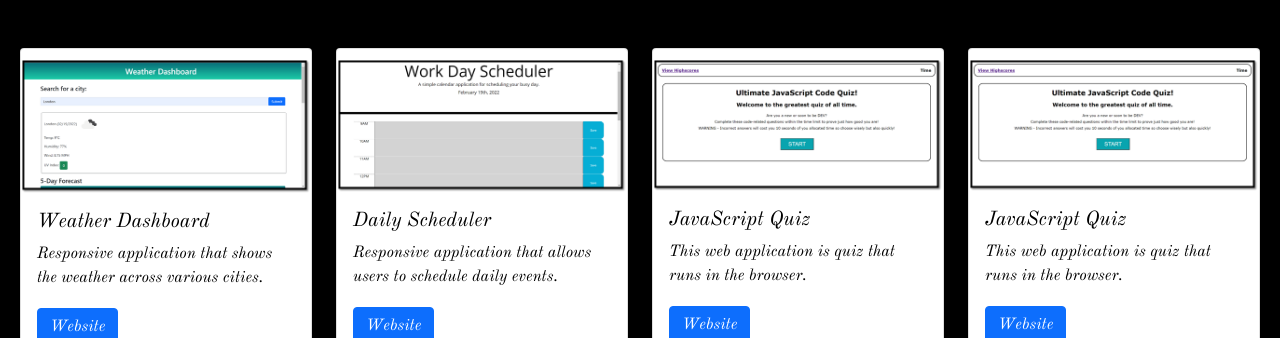
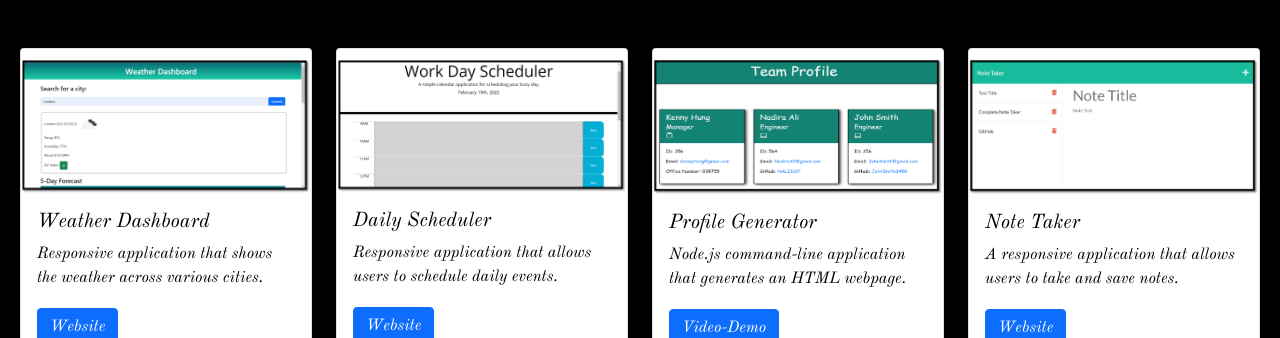
Before and after one commit to NAli3107/Full-Stack-Portfolio, a plain HTML site: page index.html in a window 1280 px wide. Shown: the part 1905-2243 px from the top of the page. Drawn offline with nearby package versions, Linux system fonts and the light colour scheme.

Commit message:
updated four smaller individual project cards with correct images and links

```diff
--- a/index.html
+++ b/index.html
@@ -183,7 +183,6 @@
               </div>
             </div>
           </div>
-
           </div>
         </div>
         <div class="row">
@@ -239,21 +238,22 @@
           <div class="col-sm-3">
             <div class="card">
               <img
-                src="./assets/images/Quiz-Screenshot.png"
+                id="Team-Profile-Generator-Screenshot"
+                src="./assets/images/Team-Profile-Generetor-Screenshot.png"
                 class="card-img-top"
-                alt="Screenshot of Birmingham Association Banqueting application"
+                alt="Screenshot team profile generator web app."
               />
               <div class="card-body">
-                <h5 class="card-title">JavaScript Quiz</h5>
+                <h5 class="card-title">Profile Generator</h5>
                 <p class="card-text">
-                  This web application is quiz that runs in the browser.
+                  Node.js command-line application that generates an HTML webpage.
                 </p>
                 <a
-                  href="https://nali3107.github.io/Ultimate-JS-Code-Quiz/"
+                  href="https://drive.google.com/file/d/1ShHhzcSP7BSBHyGoD7sp13sWl4YCHyJs/view"
                   class="btn btn-primary"
-                  >Website</a
+                  >Video-Demo</a
                 >
-                <a href="https://github.com/NAli3107/Ultimate-JS-Code-Quiz">
+                <a href="https://github.com/NAli3107/My-Team-Team-Profile-Generator">
                   <i class="bi bi-github" id="github"></i>
                 </a>
               </div>
@@ -262,21 +262,22 @@
           <div class="col-sm-3">
             <div class="card">
               <img
-                src="./assets/images/Quiz-Screenshot.png"
+                id="Note-Taker-Screenshot"
+                src="./assets/images/Note-Taker-Screenshot.png"
                 class="card-img-top"
-                alt="Screenshot of Birmingham Association Banqueting application"
+                alt="Screenshot Note Taker application"
               />
               <div class="card-body">
-                <h5 class="card-title">JavaScript Quiz</h5>
+                <h5 class="card-title">Note Taker</h5>
                 <p class="card-text">
-                  This web application is quiz that runs in the browser.
+                  A responsive application that allows users to take and save notes.
                 </p>
                 <a
-                  href="https://nali3107.github.io/Ultimate-JS-Code-Quiz/"
+                  href="https://tranquil-escarpment-50340.herokuapp.com/notes"
                   class="btn btn-primary"
                   >Website</a
                 >
-                <a href="https://github.com/NAli3107/Ultimate-JS-Code-Quiz">
+                <a href="https://github.com/NAli3107/Note-Taker">
                   <i class="bi bi-github" id="github"></i>
                 </a>
               </div>
```
Also changed, not shown: assets/images/Application-Screenshot.png (deleted), assets/images/Avatar.png (deleted), assets/images/Note-Taker-Screenshot.png (added), assets/images/Quiz-Screenshot.png (deleted), assets/images/Team-Profile-Generetor-Screenshot.png (added), 1 other file.
